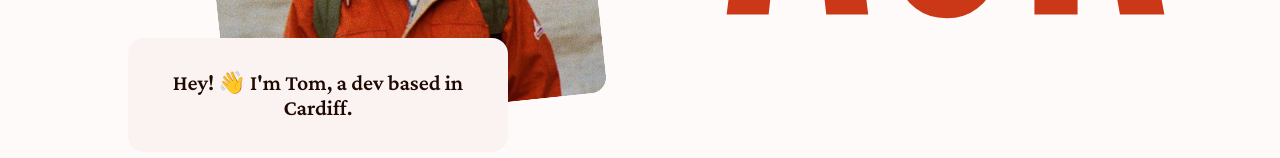
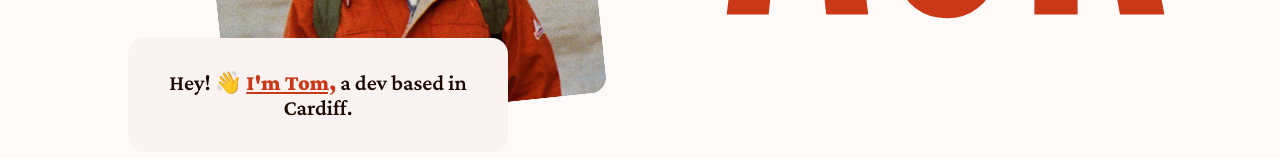
Before and after one commit to tomfullylove/personal-website, a Next.js app: page / in a window 1280 px wide. Shown: the part 794-952 px from the top of the page. Built offline with nearby package versions, Linux system fonts and the light colour scheme.

Commit message:
Update resume (and link to it)

```diff
--- a/components/sections/intro.tsx
+++ b/components/sections/intro.tsx
@@ -379,7 +379,7 @@ const Intro: React.FC = () => {
       </ImageContainer>
       <CardContainer>
         <Card>
-          <CardText>Hey! 👋 I'm Tom, a dev based in Cardiff.</CardText>
+          <CardText>Hey! 👋 <Link href="/tom-fullylove-resume.pdf" target="_blank" rel="noreferrer">I'm Tom,</Link> a dev based in Cardiff.</CardText>
         </Card>
       </CardContainer>
       <SplitTextContainer>
```
Also changed, not shown: 1 other file (tests, documents, lock files or other folders).
